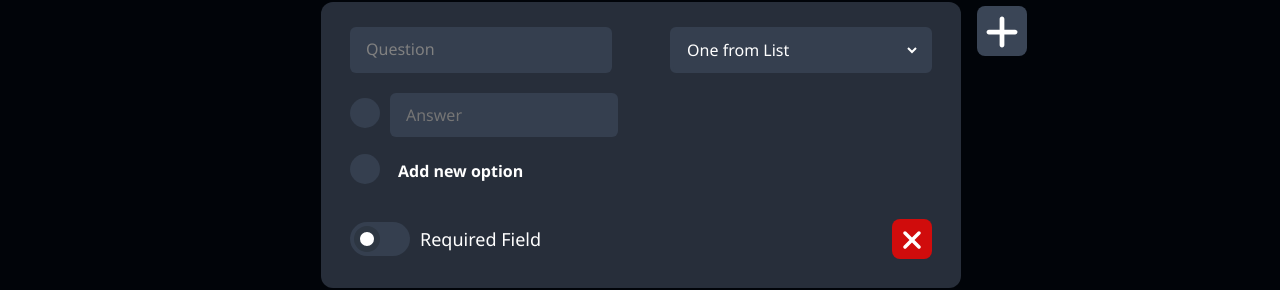
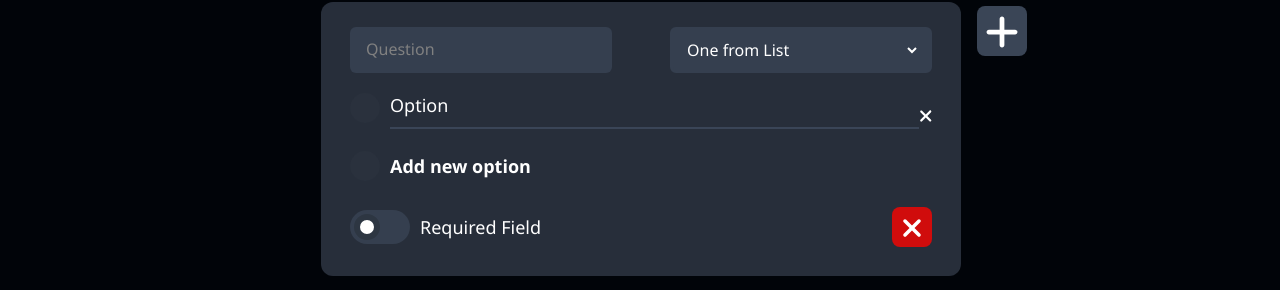
Before and after one commit to VektorDio/Nextforms, a Next.js app: page /home/formConstructor in a window 1280 px wide. Shown: the part 272-562 px from the top of the page. Built offline with nearby package versions, Linux system fonts and the light colour scheme.

Commit message:
Added input elements in redactable version

```diff
--- a/src/components/constructorElements/constructorBlock/index.js
+++ b/src/components/constructorElements/constructorBlock/index.js
@@ -20,10 +20,6 @@ const ConstructorBlock = ({id, updater, array}) => {
 
     const handleRequiredToggle = (e) => {
         array.find(e => e.id === id).required = e.target.checked
-    }
-
-    const handleOptionsChanged = (options) => {
-        array.find(e => e.id === id).options = options
     }
 
     const handleAddQuestionBlock = () => {
@@ -68,7 +64,6 @@ const ConstructorBlock = ({id, updater, array}) => {
                 <div>
                     <RedactableMultiInput
                         type={selectValue}>
-                        updater={handleOptionsChanged}
                     </RedactableMultiInput>
                 </div>
                 <div className={styles.blockFooter}>
--- a/src/components/constructorElements/constructorNameBlock/index.js
+++ b/src/components/constructorElements/constructorNameBlock/index.js
@@ -1,6 +1,7 @@
 import React from 'react';
 import styles from './nameBlock.module.css'
 import LongText from "@/components/inputs/textParagraph";
+import TextParagraph from "@/components/inputs/textParagraph";
 const ConstructorNameBlock = ({formName}) => {
 
     function handleNameChange(e){
@@ -13,10 +14,10 @@ const ConstructorNameBlock = ({formName}) => {
     return (
         <div className={styles.container}>
             <div className={styles.formName}>
-                <LongText onBlur={handleNameChange} placeholder={"New Form"}/>
+                <TextParagraph onBlur={handleNameChange} placeholder={"New Form"}/>
             </div>
             <div className={styles.formDescription}>
-                <LongText onBlur={handleDescriptionChange} placeholder={"Description"}/>
+                <TextParagraph onBlur={handleDescriptionChange} placeholder={"Description"}/>
             </div>
         </div>
     );
--- a/src/components/forms/redactableMultiInput/checkbox/index.js
+++ /dev/null
@@ -1,15 +0,0 @@
-import React from 'react';
-import styles from "./checkbox.module.css";
-
-const Checkbox = ({onBlur}) => {
-    return (
-        <>
-            <label className={styles.manyContainer}>One
-                <input type="checkbox" onBlur={onBlur}/>
-                <span className={styles.checkmark}></span>
-            </label>
-        </>
-    );
-};
-
-export default Checkbox;
--- a/src/components/forms/redactableMultiInput/index.js
+++ b/src/components/forms/redactableMultiInput/index.js
@@ -1,15 +1,25 @@
 import React, {useState} from 'react';
 import styles from './multiinput.module.css'
-import Checkbox from "@/components/forms/redactableMultiInput/checkbox";
-import Radio from "@/components/forms/redactableMultiInput/radio";
 import InlineInput from "@/components/inputs/inlineInput";
 import TextParagraph from "@/components/inputs/textParagraph";
 import DateInput from "@/components/inputs/dateInput";
 import TimeInput from "@/components/inputs/timeInput";
-import Select from "@/components/inputs/selectInput";
+import OptionInput from "@/components/inputs/optionInput";
+import {v4 as uuidv4} from "uuid";
 
-const RedactableMultiInput = ({type, updater}) => {
-    const [options, setOptions] = useState([])
+const RedactableMultiInput = ({type}) => {
+    const [options, setOptions] = useState([{id: uuidv4(), text: ""}])
+
+    function handleAddOption() {
+        setOptions([...options, {
+            id: uuidv4(),
+            text: ""
+        }])
+    }
+
+    function handleOptionRedacted(e, id) {
+        options.find(e => e.id === id).text = e.currentTarget.textContent
+    }
 
     let component
     switch (type){
@@ -36,26 +46,50 @@ const RedactableMultiInput = ({type, updater}) => {
         case "oneList":
             component = (
                 <>
-                    <Radio deletable={false}></Radio>
-                    {options.map(() =>
-                        <Radio deletable={true}></Radio>
-                    )}
-                    <Radio deletable={false} addNewOption={true}></Radio>
+                    {options.map((e) =>
+                            <OptionInput id={e.id} type={"radio"}/>
+                        )}
+                    <OptionInput type={"radio"} addOption={true} onAdd={handleAddOption}/>
                 </>
             )
             break;
         case "manyList":
             component = (
                 <>
-                    <Checkbox/>
+                    {(options.length > 1) ? (
+                            options.map(() =>
+                                <OptionInput type={"checkbox"}/>
+                            )
+                        ) : (
+                            <OptionInput type={"checkbox"} deletable={false}/>
+                        )}
+                    <OptionInput type={"checkbox"} addOption={true} onAdd={handleAddOption}/>
                 </>
             )
             break;
         case "selectList":
             component = (
-                <Select disabled={true}>
-                    <option>Answer</option>
-                </Select>
+                <>
+                    {(options.length > 1) ? (
+                            options.map((e, index) =>
+                                <OptionInput
+                                    type={"select"}
+                                    index={index+1}
+                                    onBlur={handleOptionRedacted}/>
+                            )
+                        ) : (
+                            <OptionInput
+                                type={"select"}
+                                deletable={false}
+                                index={"1"}
+                                onBlur={handleOptionRedacted}/>
+                        )}
+                    <OptionInput
+                        type={"select"}
+                        addOption={true}
+                        onAdd={handleAddOption}
+                        index={options.length+1}/>
+                </>
             )
             break;
         case "date":
--- a/src/components/forms/redactableMultiInput/radio/index.js
+++ /dev/null
@@ -1,30 +0,0 @@
-import React from 'react';
-import styles from './radio.module.css'
-import {FontAwesomeIcon} from "@fortawesome/react-fontawesome";
-import {faXmark} from "@fortawesome/free-solid-svg-icons";
-const Radio = ({deletable, handleDelete, addNewOption, handleAdd}) => {
-    return (
-        <>
-            <label className={styles.radioContainer}>
-                {(addNewOption) ? (
-                        <div className={styles.addText} onClick={handleAdd}>Add new option</div>
-                    ) : (
-                        <input className={styles.oneLineText}
-                               type="text"
-                               placeholder={"Answer"}
-                        />
-                    )
-                }
-                <div
-                    className={styles.radioContainerInput}
-                    disabled={true}/>
-                <span className={styles.checkmark}></span>
-                {
-                    (deletable) && <FontAwesomeIcon icon={faXmark} className={styles.close} onClick={handleDelete}/>
-                }
-            </label>
-        </>
-    );
-};
-
-export default Radio;
--- a/src/components/forms/redactableMultiInput/radio/radio.module.css
+++ /dev/null
@@ -1,63 +0,0 @@
-/* Customize the label (the container) */
-.radioContainer {
-    display: flex;
-    position: relative;
-    padding-left: 40px;
-    margin-bottom: 12px;
-    cursor: pointer;
-    font-size: 18px;
-    user-select: none;
-    min-height: 30px;
-    align-items: center;
-    justify-content: space-between;
-}
-
-/* Hide the browser's default radioInput button */
-.radioContainerInput {
-    position: absolute;
-    opacity: 0;
-    cursor: pointer;
-    height: 0;
-    width: 0;
-}
-
-/* Create a custom radioInput button */
-.checkmark {
-    position: absolute;
-    top: 5px;
-    left: 0;
-    height: 30px;
-    width: 30px;
-    background-color: #353f4f;
-    border-radius: 50%;
-    display: block;
-}
-
-.oneLineText {
-    font-size: 16px;
-    line-height: 28px;
-    padding: 8px 16px;
-    width: 42%;
-    min-height: 44px;
-    border: unset;
-    border-radius: 6px;
-    outline-color: #365688;
-    background-color: #353f4f;
-}
-
-.oneLineText:focus {
-    outline: #365688 solid 4px;
-}
-
-.close{
-    width: 35px;
-    height: 35px;
-}
-
-.addText{
-    font-size: 16px;
-    line-height: 28px;
-    padding: 8px;
-    min-height: 44px;
-    font-weight: 600;
-}
--- /dev/null
+++ b/src/components/inputs/optionInput/index.js
@@ -0,0 +1,43 @@
+import React from 'react';
+import styles from "./optionInput.module.css"
+import {FontAwesomeIcon} from "@fortawesome/react-fontawesome";
+import {faXmark} from "@fortawesome/free-solid-svg-icons";
+import TextParagraph from "@/components/inputs/textParagraph";
+
+const OptionInput = ({id, type, deletable, onBlur, index, onDelete, addOption, onAdd}) => {
+
+    let checkmark
+    switch (type){
+        case "radio":
+            checkmark = <span className={styles.radio}></span>
+            break;
+        case "checkbox":
+            checkmark = <span className={styles.checkbox}></span>
+            break;
+        case "select":
+            checkmark = <span className={styles.select}>{index}. </span>
+            break;
+        default:
+            checkmark = <span className={styles.checkbox}></span>
+    }
+
+    return (
+        <div>
+            <label className={styles.radioContainer}>
+                {checkmark}
+                <div className={styles.text}>
+                    {(addOption) ? (
+                        <div className={styles.addOptionText} onClick={onAdd}> Add new option </div>
+                    ) : (
+                        <TextParagraph onBlur={() => onBlur} placeholder={"Option"}/>
+                    )}
+                </div>
+                <div className={(deletable || addOption) && styles.disabled} onClick={onDelete}>
+                    <FontAwesomeIcon icon={faXmark}/>
+                </div>
+            </label>
+        </div>
+    );
+};
+
+export default OptionInput;
--- /dev/null
+++ b/src/components/inputs/optionInput/optionInput.module.css
@@ -0,0 +1,53 @@
+.radioContainer {
+    display: flex;
+    position: relative;
+    padding-left: 40px;
+    margin-bottom: 12px;
+    cursor: pointer;
+    font-size: 18px;
+    user-select: none;
+    min-height: 30px;
+    align-items: center;
+    justify-content: space-between;
+}
+
+.checkbox {
+    position: absolute;
+    top: 0;
+    left: 0;
+    height: 30px;
+    width: 30px;
+    background-color: #2a313d;
+    border-radius: 4px;
+}
+
+.radio {
+    position: absolute;
+    top: 0;
+    left: 0;
+    height: 30px;
+    width: 30px;
+    background-color: #2a313d;
+    border-radius: 50%;
+}
+
+.select {
+    position: absolute;
+    top: 8px;
+    left: 8px;
+    height: 30px;
+    width: 30px;
+}
+
+.text{
+    color: white;
+    width: 98%;
+}
+
+.disabled{
+    display: none;
+}
+
+.addOptionText{
+    font-weight: 600;
+}
```
Also changed, not shown: src/components/forms/redactableMultiInput/checkbox/checkbox.module.css (deleted, +0 -65 lines).
